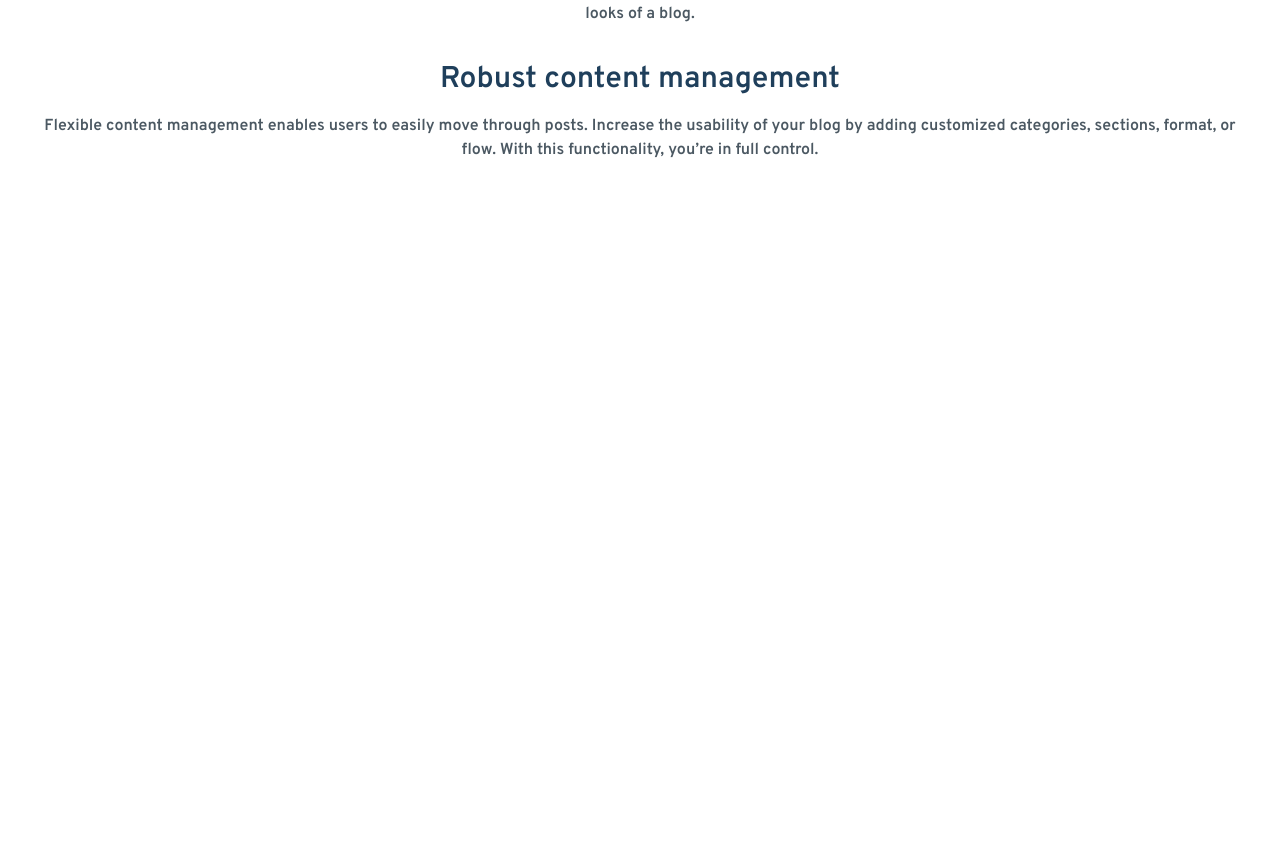
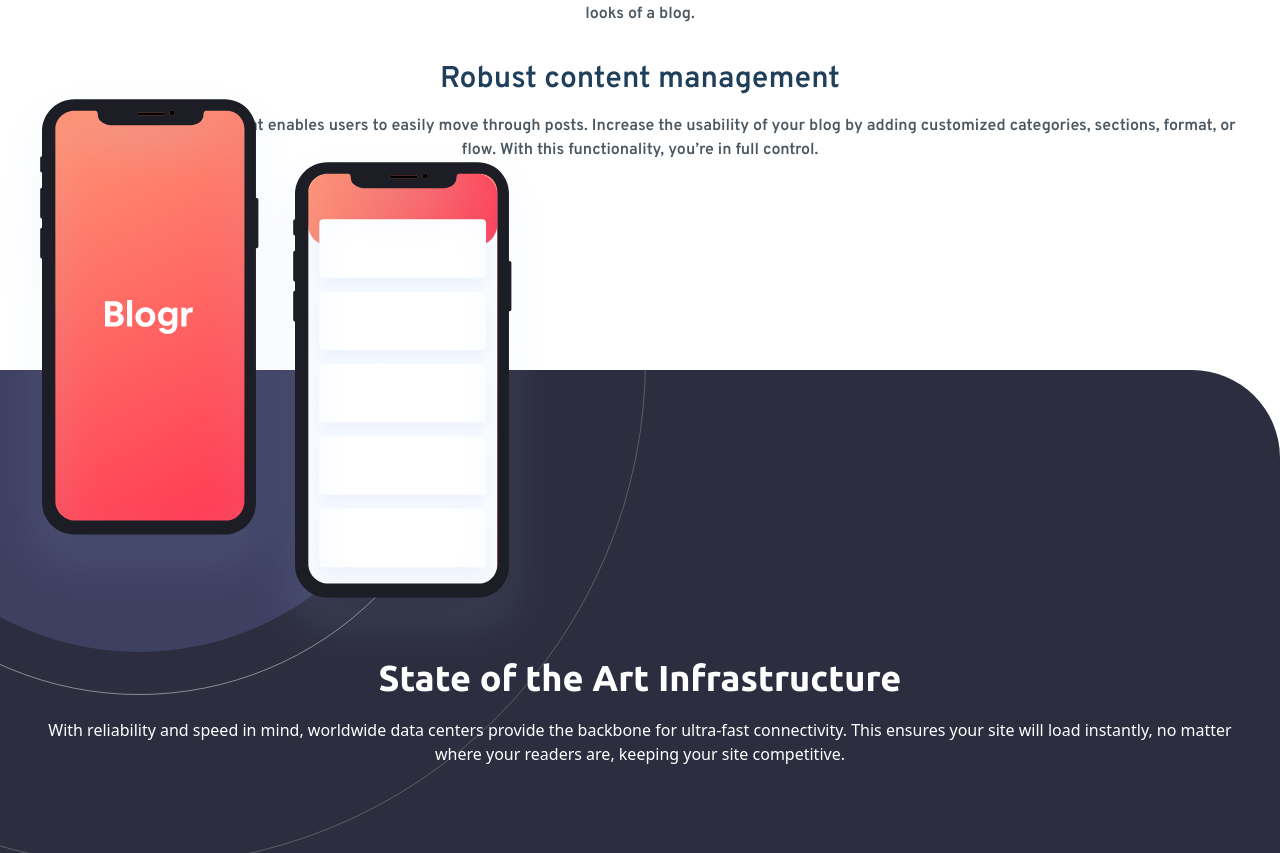
Before and after one commit to Samsegun/blogr-landing-page, a React (Create React App) app: page / in a window 1280 px wide. Shown: the part 1189-2042 px from the top of the page. Before the commit the page ends 1447 px from the top, so only its background shows below. Built offline with nearby package versions, Linux system fonts and the light colour scheme.

Commit message:
state of art

```diff
--- a/src/App.js
+++ b/src/App.js
@@ -1,11 +1,13 @@
 import Header from "./Components/Header/Header";
 import DesignFuture from "./Components/DesignforFuture/DesignforFuture";
+import StateofArt from "./Components/StateofArt/StateofArt";
 
 function App() {
   return (
     <div>
       <Header />
       <DesignFuture />
+      <StateofArt />
     </div>
   );
 }
--- a/src/Components/StateofArt/StateofArt.js
+++ b/src/Components/StateofArt/StateofArt.js
@@ -0,0 +1,13 @@
+import StateofArtImage from "./StateofArtImage";
+import StateofArtText from "./StateofArtText";
+
+const StateofArt = () => {
+  return (
+    <section className="relative mb-32 bg-no-repeat mt-52 bg-dark-gray-blue bg-circles-bg bg-StateofArt h-StateofArt rounded-tr-header rounded-bl-header">
+      <StateofArtImage />
+      <StateofArtText />
+    </section>
+  );
+};
+
+export default StateofArt;
--- a/src/Components/StateofArt/StateofArtImage.js
+++ b/src/Components/StateofArt/StateofArtImage.js
@@ -0,0 +1,7 @@
+import phones from "../../assets/illustration-phones.svg";
+
+const StateofArtImage = () => {
+  return <img src={phones} alt="phones" className="absolute bottom-[22rem]" />;
+};
+
+export default StateofArtImage;
--- a/src/Components/StateofArt/StateofArtText.js
+++ b/src/Components/StateofArt/StateofArtText.js
@@ -0,0 +1,17 @@
+const StateofArtText = () => {
+  return (
+    <article className="relative text-center text-white top-72">
+      <h2 className="text-4xl font-semibold font-ubuntu">
+        State of the Art Infrastructure
+      </h2>
+      <p className="px-10 mt-5">
+        With reliability and speed in mind, worldwide data centers provide the
+        backbone for ultra-fast connectivity. This ensures your site will load
+        instantly, no matter where your readers are, keeping your site
+        competitive.
+      </p>
+    </article>
+  );
+};
+
+export default StateofArtText;
--- a/tailwind.config.js
+++ b/tailwind.config.js
@@ -23,14 +23,16 @@ module.exports = {
         "mobile-bg": "url('./assets/bg-pattern-intro-mobile.svg')",
         "to-tl":
           "linear-gradient(to top left, rgba(255, 61, 84, 0.7) 50%, rgba(255, 143, 112, 0.7) 50%)",
-        "desktop-bg": "url('./src/assets/bg-pattern-intro-desktop.svg')",
-        "circles-bg": "url('./src/assets/bg-pattern-circles.svg')",
+        "desktop-bg": "url('./assets/bg-pattern-intro-desktop.svg')",
+        "circles-bg": "url('./assets/bg-pattern-circles.svg')",
       },
       backgroundPosition: {
         "top-4": "left -21rem bottom -32rem",
+        StateofArt: "left -23rem bottom 9rem",
       },
       height: {
         "header-height": "35rem",
+        StateofArt: "40rem",
       },
       borderRadius: {
         header: "5.5rem",
```
